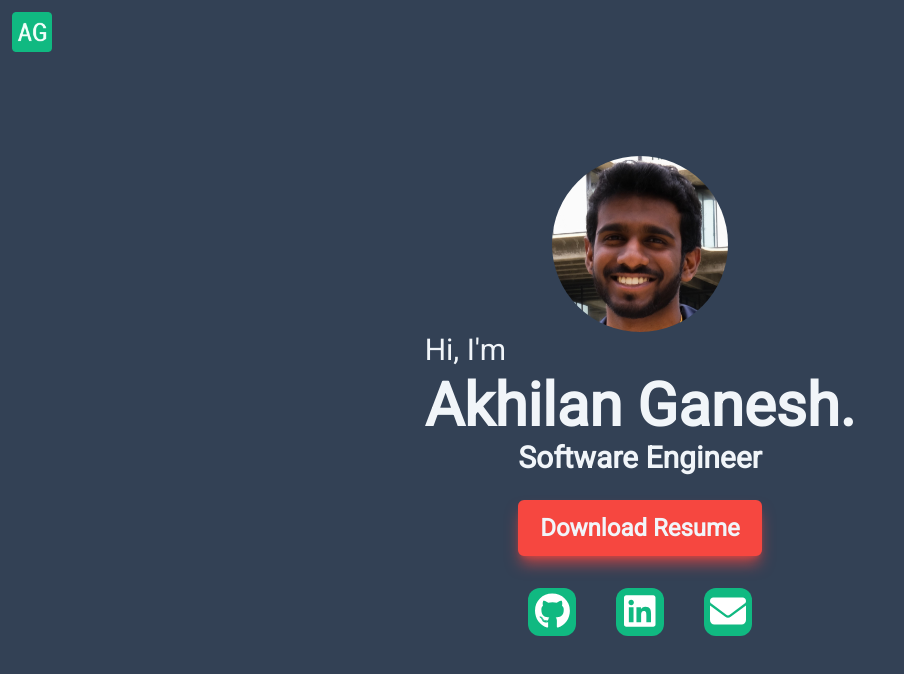
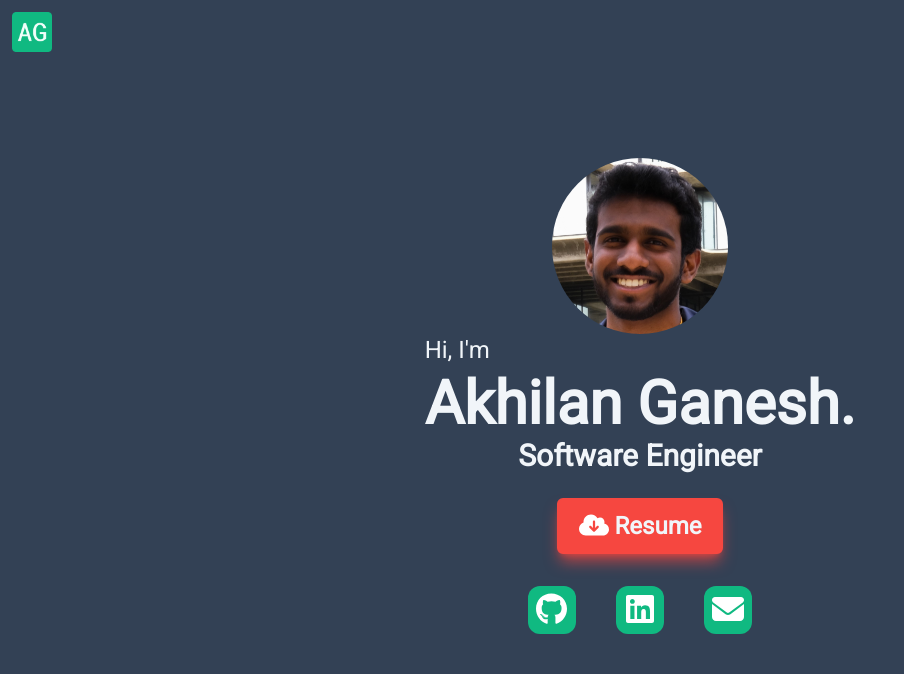
Before and after one commit to akhilanganesh/my-portfolio, a Next.js app: page / in a window 1280 px wide. Shown: the top 674 px of the page, without its empty margins (0-904 px from the left). Built offline with nearby package versions, Linux system fonts and the light colour scheme.

Commit message:
Update front ui and resume

```diff
--- a/app/components/Front.tsx
+++ b/app/components/Front.tsx
@@ -1,16 +1,16 @@
 import { FontAwesomeIcon } from "@fortawesome/react-fontawesome"
 import { faGithub, faLinkedin } from "@fortawesome/free-brands-svg-icons"
-import { faEnvelope } from "@fortawesome/free-solid-svg-icons"
+import { faEnvelope, faCloudDownload } from "@fortawesome/free-solid-svg-icons"
 
 export default function Front() {
   return (
     <div className="bg-theme-color1 w-screen">
-      <div className="flex flex-col pb-4 pt-16 md-h:pt-10 px-2 md:px-0 mx-auto rounded-3xl max-w-full md:max-w-50% min-h-screen items-center">
+      <div className="flex flex-col pb-4 pt-16 md-h:pt-10 px-2 md:px-0 mx-auto rounded-3xl max-w-full min-h-screen items-center">
         <div className="items-center flex flex-col my-auto">
           {/* eslint-disable-next-line @next/next/no-img-element */}
-          <img src='/me.jpg' alt="Me" className="w-32 md:w-44 rounded-full m-0" />
+          <img src='/me.jpg' alt="Me" className="w-32 md:w-44 rounded-full m-0 select-none pointer-events-none" />
           <div className="text-center mb-6 text-theme-white">
-            <p className="text-theme-white text-2xl md:text-3xl text-left mb-2">Hi, I&apos;m</p>
+            <p className="text-theme-white text-xl md:text-2xl text-left mb-2">Hi, I&apos;m</p>
             <h2 className="m-0 text-4xl md:text-6xl font-bold bg-clip-text text-transparent bg-theme-white inline-block">Akhilan Ganesh.</h2>
             <div className="m-0 mt-1 text-xl md:text-3xl font-semibold">
               <p>Software Engineer</p>{/* <p>Cupertino</p> */}
@@ -24,7 +24,7 @@ export default function Front() {
                     transition duration-300 ease-in hover:motion-safe:animate-none
                   active:bg-theme-color3b active:border-theme-color3b active:text-theme-white active:shadow-theme-color3b active:motion-safe:animate-none
             "
-          >Download Resume</a>
+          ><FontAwesomeIcon icon={faCloudDownload} className="text-white" />  Resume</a>
 
           <div className="flex flex-row space-x-6 xs:space-x-10 my-8 max-w-full">
             <FAIcon icon={faGithub} url="https://github.com/akhilanganesh" />
@@ -46,7 +46,7 @@ function FAIcon({ icon, url }: FAIconProps) {
   return (
     <div className="bg-theme-color2 rounded-xl h-12 w-12 flex items-center justify-center hover:motion-safe:fa-shake active:animate-none active:bg-theme-color2b transition ease-in duration-200">
       <a href={url} className="m-0" target="_blank">
-        <FontAwesomeIcon icon={icon} className="text-4xl text-white" />
+        <FontAwesomeIcon icon={icon} size="2x" className="text-white" />
       </a>
     </div>
   )
```
Also changed, not shown: 1 other file (tests, documents, lock files or other folders).
